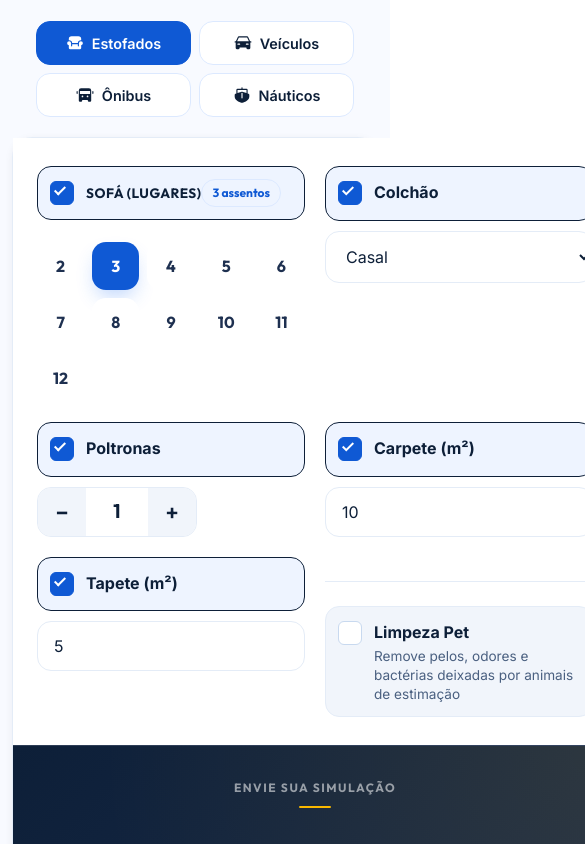
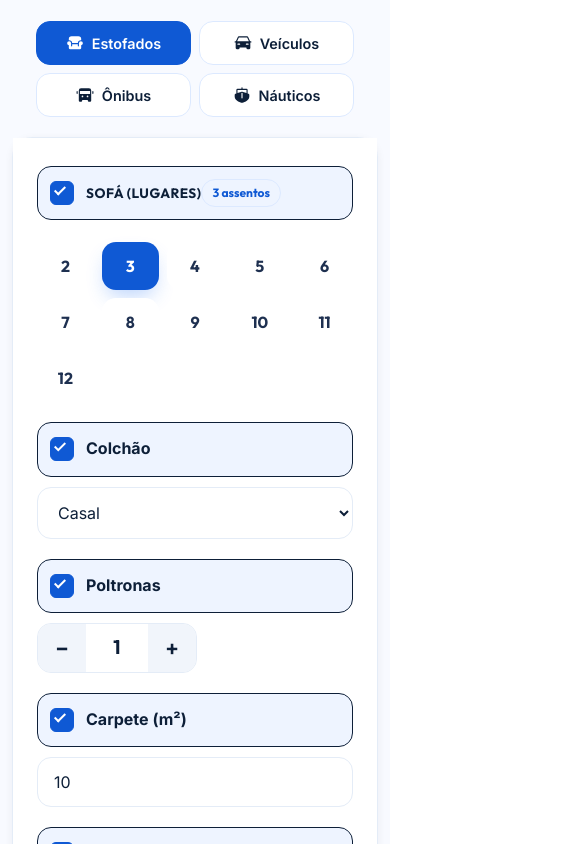
Before and after one commit to Daarkozzy/MasterClean, a React (Vite) app: page / in a window 390 px wide. Shown: the part 5900-6744 px from the top of the page, 585 px wide, since content can reach past the window. Built offline with nearby package versions, Linux system fonts and the light colour scheme.

Commit message:
Remove grid 2x2 do estimator inputs

```diff
--- a/src/components/PriceEstimator.css
+++ b/src/components/PriceEstimator.css
@@ -579,18 +579,10 @@
   .estimator__inputs {
     padding: 28px 24px;
     gap: 20px;
-    display: grid;
-    grid-template-columns: 1fr 1fr;
   }
 
   .estimator__group {
     gap: 10px;
-  }
-
-  .estimator__group-row {
-    display: grid;
-    grid-template-columns: 1fr 1fr;
-    gap: 16px;
   }
 
   .estimator__group {
```
